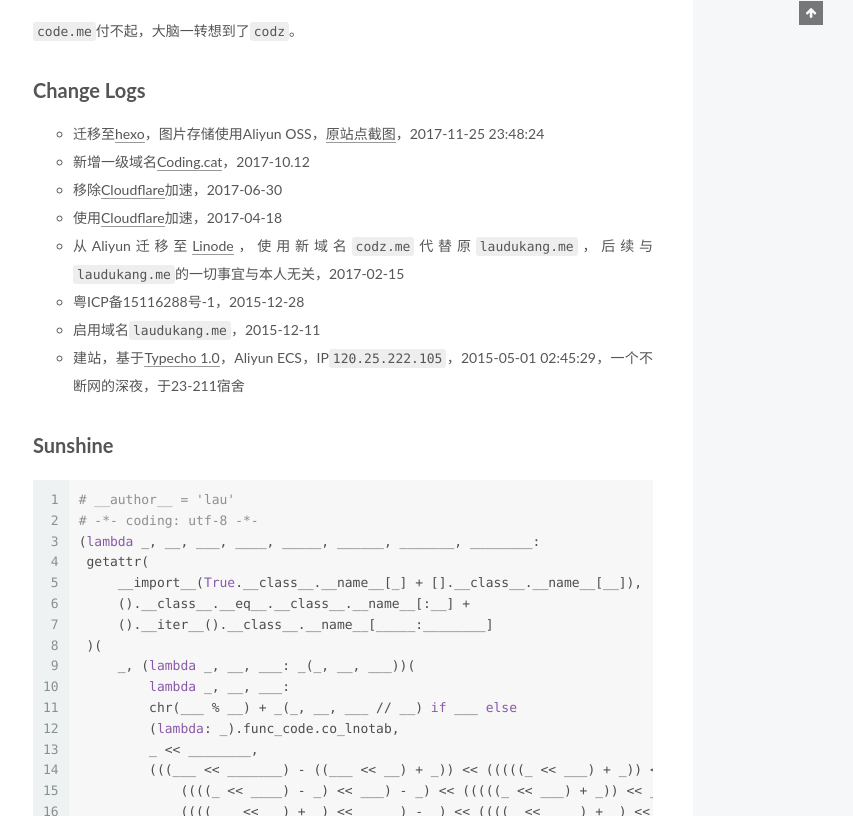
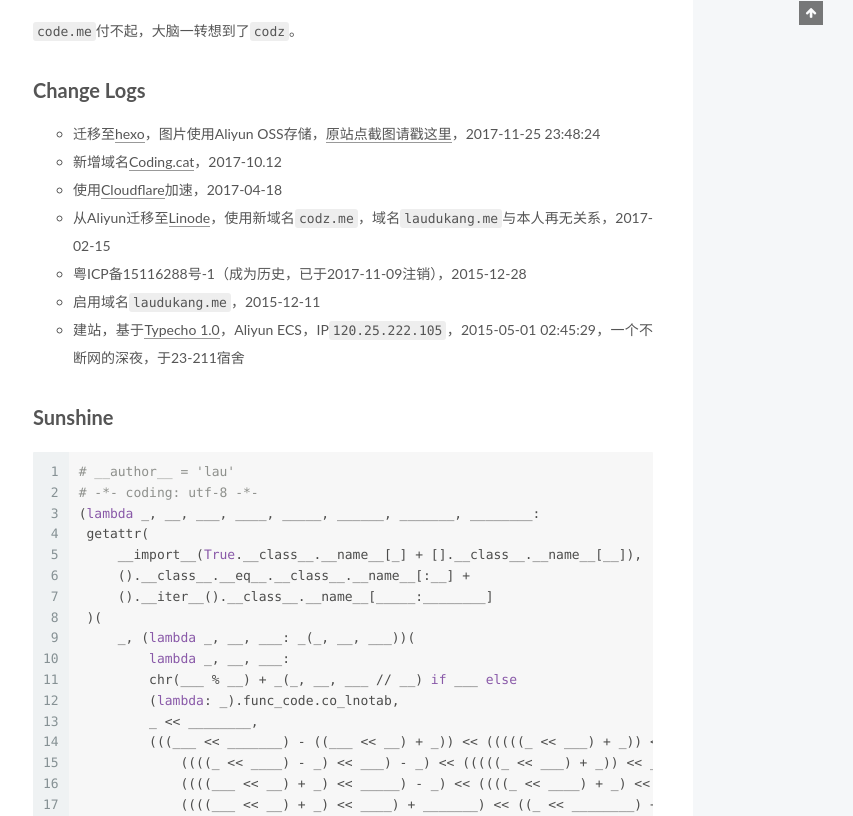
Before and after one commit to laudukang/laudukang.github.io, a plain HTML site: page about/index.html in a window 1280 px wide. Shown: the part 875-1691 px from the top of the page, without its empty margins (427-1280 px from the left). Drawn offline with Linux system fonts and the light colour scheme; some packages are replaced by stand-ins of ours; a script that the page names is missing.

Commit message:
Daily updated：2017-12-09 10:50:49 by laudukang

```diff
--- a/about/index.html
+++ b/about/index.html
@@ -307,12 +307,11 @@
 <!-- ## About Me -->
 <!-- 我想静静的时候你 -->
 <h2 id="Change-Logs"><a href="#Change-Logs" class="headerlink" title="Change Logs"></a>Change Logs</h2><ul>
-<li>迁移至<a href="https://hexo.io/" target="_blank" rel="noopener">hexo</a>，图片存储使用Aliyun OSS，<a href="http://oss-aliyun.codz.me/images/about/typecho-history-1.png" target="_blank" rel="noopener">原站点截图</a>，2017-11-25 23:48:24</li>
-<li>新增一级域名<a href="http://coding.cat" target="_blank" rel="noopener">Coding.cat</a>，2017-10.12</li>
-<li>移除<a href="https://www.cloudflare.com" target="_blank" rel="noopener">Cloudflare</a>加速，2017-06-30</li>
+<li>迁移至<a href="https://hexo.io/" target="_blank" rel="noopener">hexo</a>，图片使用Aliyun OSS存储，<a href="http://oss-aliyun.codz.me/images/about/typecho-history-1.png" target="_blank" rel="noopener">原站点截图请戳这里</a>，2017-11-25 23:48:24</li>
+<li>新增域名<a href="http://coding.cat" target="_blank" rel="noopener">Coding.cat</a>，2017-10.12<!-- - 移除[Cloudflare](https://www.cloudflare.com)加速，2017-06-30 --></li>
 <li>使用<a href="https://www.cloudflare.com" target="_blank" rel="noopener">Cloudflare</a>加速，2017-04-18</li>
-<li>从Aliyun迁移至<a href="https://www.linode.com/?r=287beeee5c113cb932ccd507baaedc9f30a376fd" target="_blank" rel="noopener">Linode</a>，使用新域名<code>codz.me</code>代替原<code>laudukang.me</code>，后续与<code>laudukang.me</code>的一切事宜与本人无关，2017-02-15</li>
-<li>粤ICP备15116288号-1，2015-12-28</li>
+<li>从Aliyun迁移至<a href="https://www.linode.com/?r=287beeee5c113cb932ccd507baaedc9f30a376fd" target="_blank" rel="noopener">Linode</a>，使用新域名<code>codz.me</code>，域名<code>laudukang.me</code>与本人再无关系，2017-02-15</li>
+<li>粤ICP备15116288号-1（成为历史，已于2017-11-09注销），2015-12-28</li>
 <li>启用域名<code>laudukang.me</code>，2015-12-11</li>
 <li>建站，基于<a href="https://github.com/typecho/typecho/releases" target="_blank" rel="noopener">Typecho 1.0</a>，Aliyun ECS，IP<code>120.25.222.105</code>，2015-05-01 02:45:29，一个不断网的深夜，于23-211宿舍</li>
 </ul>
--- a/css/main.css
+++ b/css/main.css
@@ -1847,7 +1847,7 @@ img:hover {
   width: 4px;
   height: 4px;
   border-radius: 50%;
-  background: #87ecf0;
+  background: #fff;
 }
 .links-of-blogroll {
   font-size: 13px;
```
